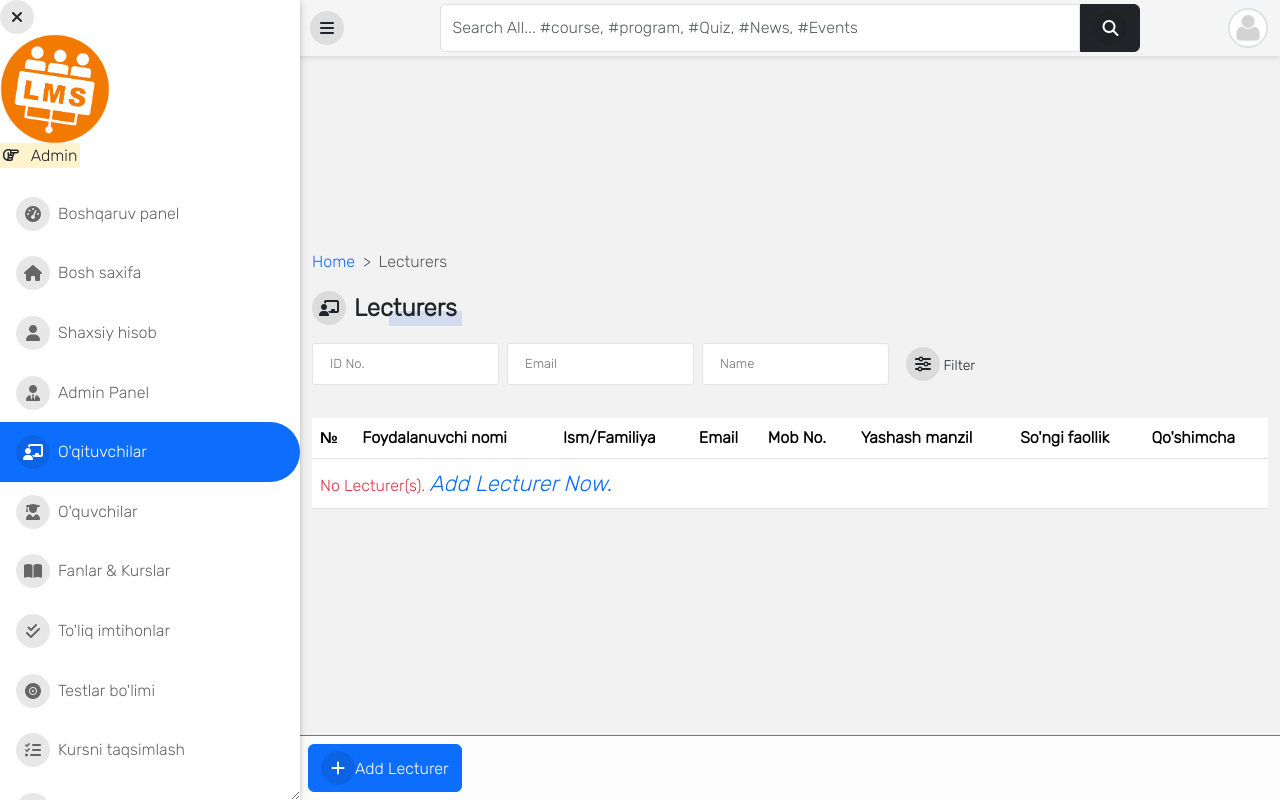
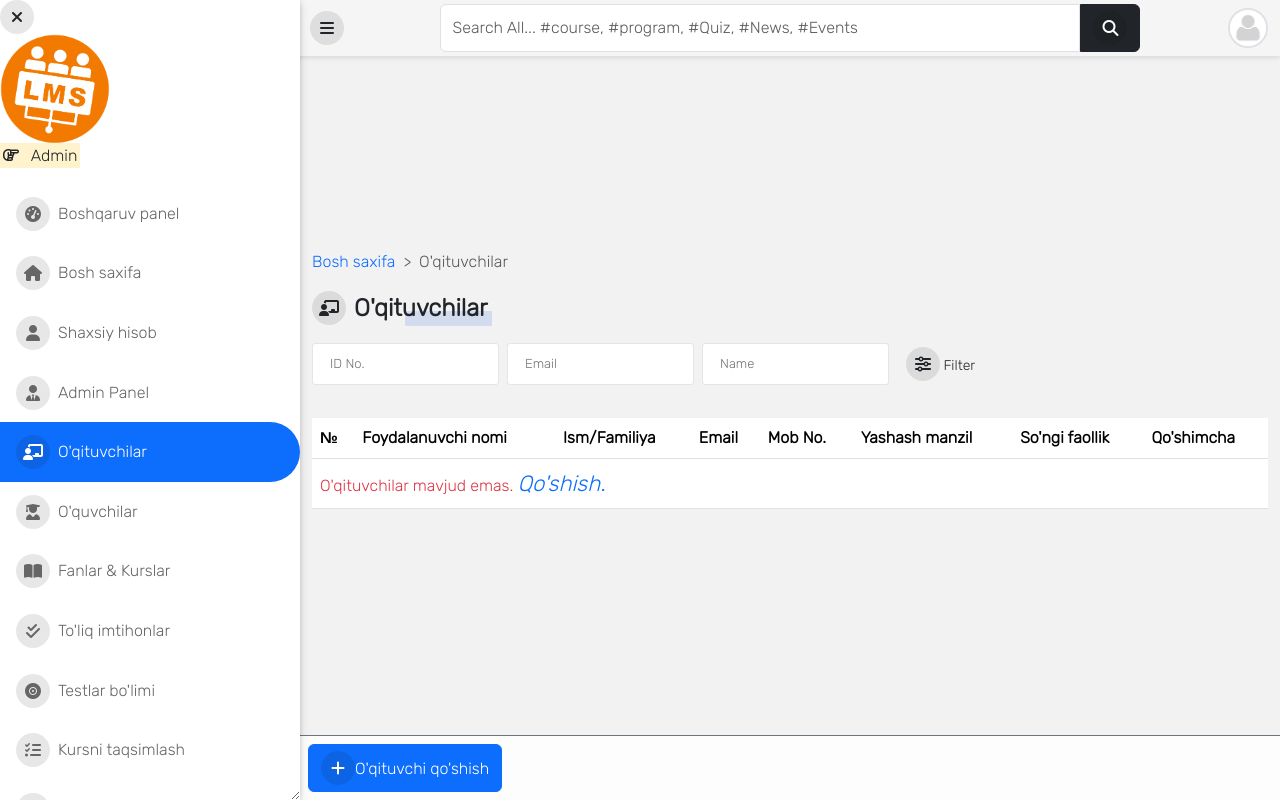
Before and after one commit to Xusanbek0039/Django-Student-LMS-Edu, a Django app: page /accounts/lecturers/ in a window 1280 px wide. Run offline with Django 3.2, Linux system fonts and the light colour scheme; the visitor is signed in with stand-in values (Sample User, id 1); data comes from the database, SQL or seed files in the repository; parts of the project's set-up code (start-up, migrations or seed data) failed here and were passed over; some libraries are stand-ins or nearby versions.

Commit message:
Update lecturer_list.html

```diff
--- a/templates/accounts/lecturer_list.html
+++ b/templates/accounts/lecturer_list.html
@@ -5,18 +5,18 @@
 
 <nav style="--bs-breadcrumb-divider: '>';" aria-label="breadcrumb">
     <ol class="breadcrumb">
-      <li class="breadcrumb-item"><a href="/">Home</a></li>
-      <li class="breadcrumb-item active" aria-current="page">Lecturers</li>
+      <li class="breadcrumb-item"><a href="/">Bosh saxifa</a></li>
+      <li class="breadcrumb-item active" aria-current="page">O'qituvchilar</li>
     </ol>
 </nav>
 
 {% if request.user.is_superuser %}
 <div class="manage-wrap">
-    <a class="btn btn-primary" href="{% url 'add_lecturer' %}"><i class="fas fa-plus"></i>Add Lecturer</a>
+    <a class="btn btn-primary" href="{% url 'add_lecturer' %}"><i class="fas fa-plus"></i>O'qituvchi qo'shish</a>
 </div>
 {% endif %}
 
-<p class="title-1"><i class="fas fa-chalkboard-teacher"></i>Lecturers</p>
+<p class="title-1"><i class="fas fa-chalkboard-teacher"></i>O'qituvchilar</p>
 
 {% if messages %}
     {% for message in messages %}
@@ -67,8 +67,8 @@
                             <i class="fa fa-ellipsis-vertical"></i>
                         </button>
                         <ul class="dropdown-menu position-fixed">
-                          <li><a class="dropdown-item" href="{% url 'staff_edit' pk=lecturer.pk %}"><i class="fas fa-edit"></i> Update</a></li>
-                          <li><a class="dropdown-item text-danger" href="{% url 'lecturer_delete' pk=lecturer.pk %}"><i class="fas fa-trash-alt"></i> Delete</a></li>
+                          <li><a class="dropdown-item" href="{% url 'staff_edit' pk=lecturer.pk %}"><i class="fas fa-edit"></i> Taxrirlash</a></li>
+                          <li><a class="dropdown-item text-danger" href="{% url 'lecturer_delete' pk=lecturer.pk %}"><i class="fas fa-trash-alt"></i> O'chirish</a></li>
                         </ul>
                       </div>
                 </td>
@@ -78,11 +78,11 @@
                 <tr>
                   <td colspan="8">
                   <span class="text-danger">
-                    No Lecturer(s).
+                    O'qituvchilar mavjud emas.
                     {% if request.user.is_superuser %}
                     <a href="{% url 'add_lecturer' %}">
                     <i class="primary" style="font-size: 22px;">
-                       Add Lecturer Now.
+                       Qo'shish.
                     </i>
                     {% endif %}
                     </a>
```
